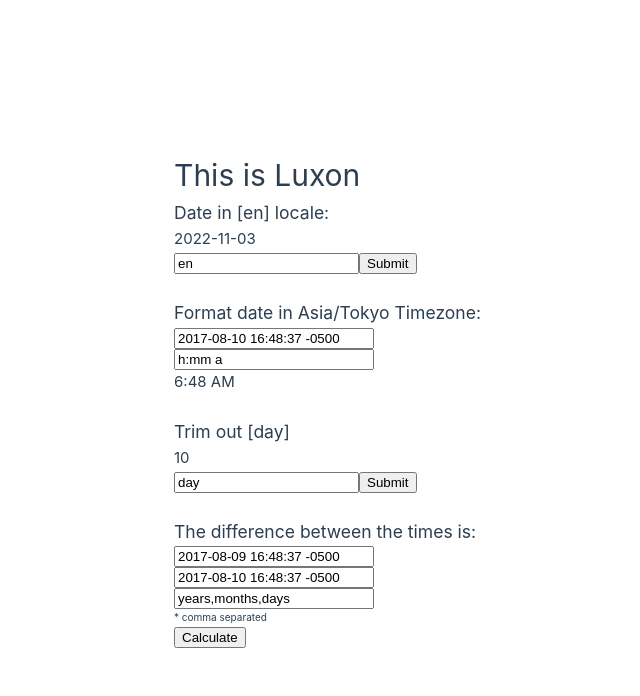
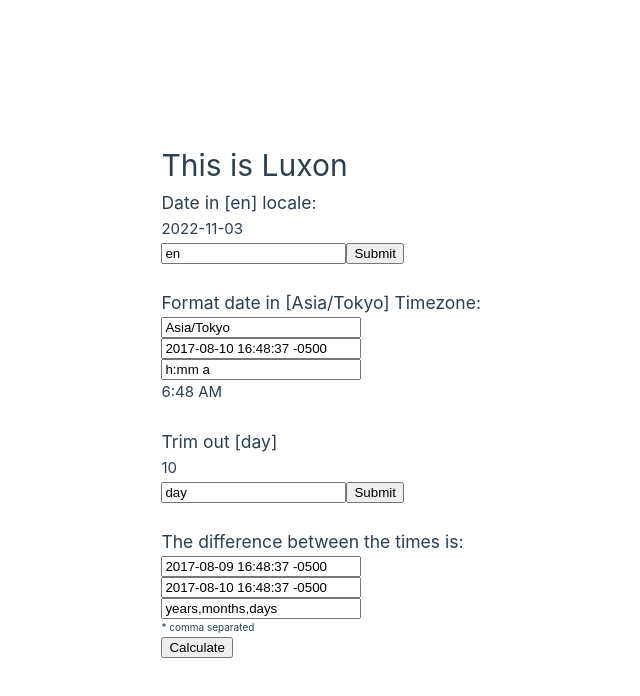
Before and after one commit to leewes/luxon, a Vue app: page / in a window 1280 px wide. Shown: the top 696 px of the page, without its empty margins (159-799 px from the left). Built offline with nearby package versions, Linux system fonts and the light colour scheme.

Commit message:
fix: add key for v-for

```diff
--- a/src/App.vue
+++ b/src/App.vue
@@ -13,6 +13,7 @@
 const time = ref(getTime());
 const trim = ref("day");
 const date = ref("2017-08-10 16:48:37 -0500");
+const timezone = ref('Asia/Tokyo')
 const format = ref("h:mm a");
 const measurements = ref('years,months,days')
 const trimFunction = ref(dayTrimmed);
@@ -55,10 +56,11 @@
     </div>
     <br />
     <div class="wrapper">
-      <h3>Format date in Asia/Tokyo Timezone:</h3>
+      <h3>Format date in [{{ timezone }}] Timezone:</h3>
+      <input v-model="timezone">
       <input v-model="date">
       <input v-model="format">
-      <div>{{ formatDate(date, format) }}</div>
+      <div>{{ formatDate(date, format, timezone) }}</div>
     </div>
     <br />
     <div>
@@ -70,8 +72,8 @@
     <br />
     <div>
       <h3>The difference between the times is:</h3>
-      <div v-for="(measurement, value) in difference">
-        <div>{{`${measurement} ${value}`}}</div>
+      <div v-for="(measurement, value) in difference" :key="measurement">
+        <div >{{`${measurement} ${value}`}}</div>
       </div>
       <div class="wrapper">
         <input v-model="times.date1" />
```
